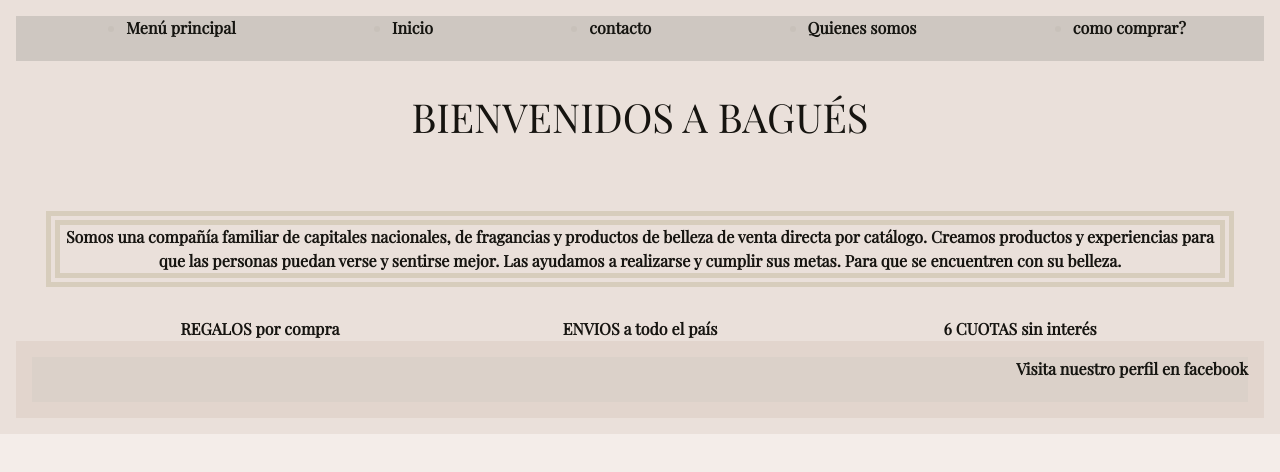
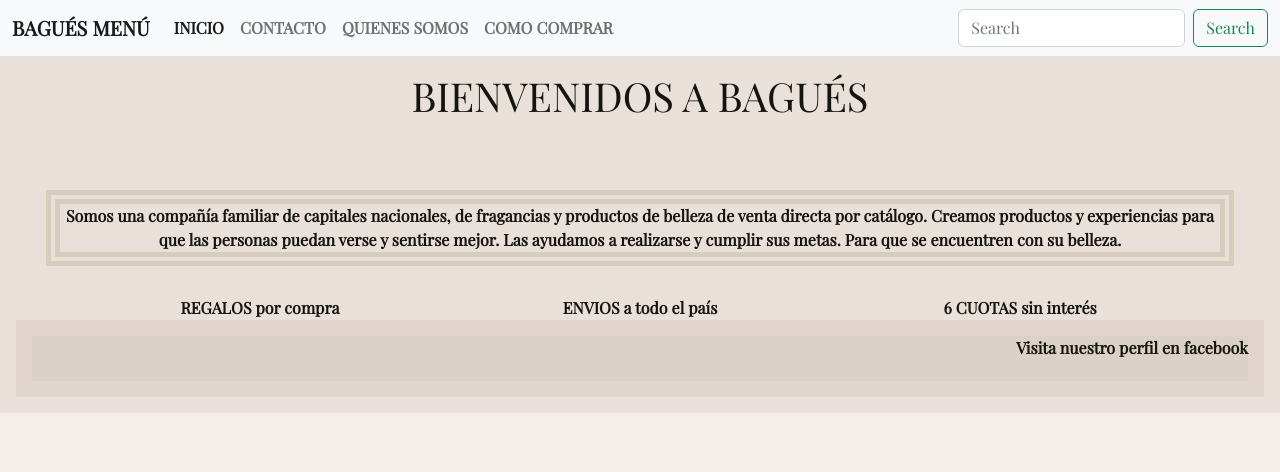
Before and after one commit to azulniccolo00/proyecto-bagues, a plain HTML site: page aboutus.html in a window 1280 px wide. Drawn offline with nearby package versions, Linux system fonts and the light colour scheme.

Commit message:
ultimos cambios de navbar a todo

```diff
--- a/aboutus.html
+++ b/aboutus.html
@@ -15,19 +15,35 @@
 </head>
     <body>
         <header>
-         <div class="contenedore">
+            <nav class="navbar navbar-expand-lg bg-light">
+                <div class="container-fluid">
+                  <a class="navbar-brand" href="listas.html"> BAGUÉS MENÚ</a>
+                  <button class="navbar-toggler" type="button" data-bs-toggle="collapse" data-bs-target="#navbarTogglerDemo02" aria-controls="navbarTogglerDemo02" aria-expanded="false" aria-label="Toggle navigation">
+                    <span class="navbar-toggler-icon"></span>
+                  </button>
+                  <div class="collapse navbar-collapse" id="navbarTogglerDemo02">
+                    <ul class="navbar-nav me-auto mb-2 mb-lg-0">
+                      <li class="nav-item">
+                        <a class="nav-link active" aria-current="page" href="index.html">INICIO</a>
+                      </li>
+                      <li class="nav-item">
+                        <a class="nav-link" href="formulario.html">CONTACTO</a>
+                      </li>
+                      <li class="nav-item">
+                        <a class="nav-link" href="aboutus.html">QUIENES SOMOS</a>
+                      </li>
+                      <li class="nav-item">
+                        <a class="nav-link" href="comocomprar.html">COMO COMPRAR</a>
+                      </li>
 
-                <div class="aboutus">
-        <nav class="navbare">
-            <ul>
-                <li><a href="listas.html">Menú principal</a></li>
-                <li><a href="index.html">Inicio</a></li>
-                <li><a href="formulario.html">contacto</a></li>
-                <li><a href="aboutus.html">Quienes somos</a></li>
-                <li><a href="comocomprar.html">como comprar?</a></li>
-            </ul>
-        </nav>
-        </div>
+                    </ul>
+                    <form class="d-flex" role="search">
+                      <input class="form-control me-2" type="search" placeholder="Search" aria-label="Search">
+                      <button class="btn btn-outline-success" type="submit">Search</button>
+                    </form>
+                  </div>
+                </div>
+              </nav>
 
     </header>
      <main>
```
Also changed, not shown: comocomprar.html (+29 -9 lines), formulario.html (+29 -11 lines), index.html (+9 -16 lines), listas.html (+30 -9 lines).
